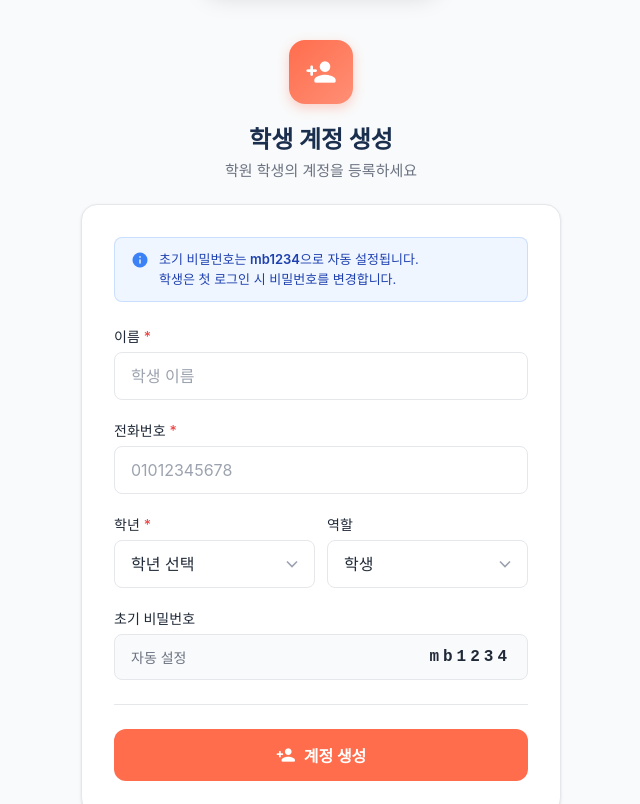
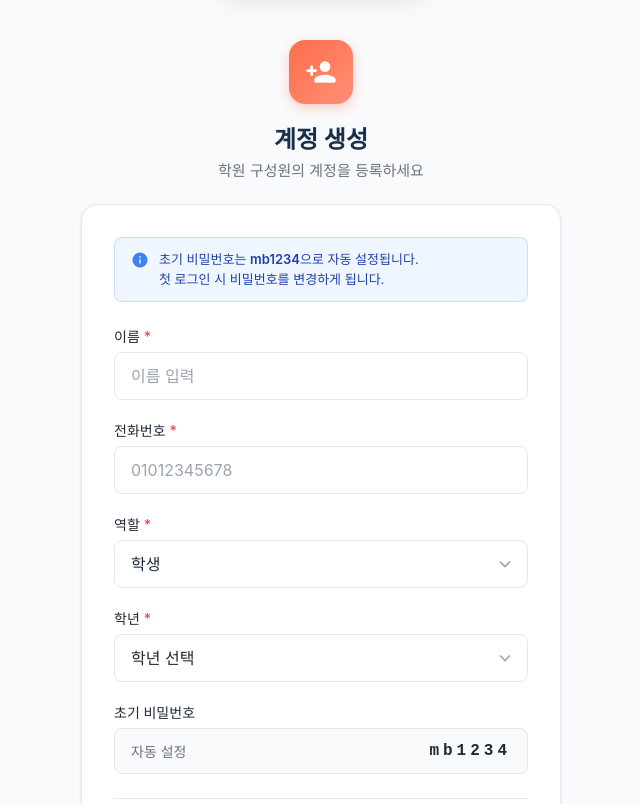
Before and after one commit to lucid1123-0329/mama-asst-prototype, a plain HTML site: page mockups/admin_create_account_mockup.html in a window 1280 px wide. Shown: the top 804 px of the page, without its empty margins (319-959 px from the left). Drawn offline with Linux system fonts and the light colour scheme; a web font is replaced by a local one.

Commit message:
refactor: 통합 계정 생성 페이지로 전면 개편
- 제목: '학생 계정 생성' → '계정 생성' (전 역할 통합)
- 플레이스홀더: '학생 이름' → '이름 입력'
- 서브타이틀: '학원 학생의 계정' → '학원 구성원의 계정'
- 구조 변경: form-row(가로) → 역할(전체폭) + 학년(조건부)
- 학년 필드: 역할=학생일 때만 표시 (Collapse when hidden)
- 역할 변경 시 학년 슬라이드 애니메이션
- WF-4 추가: 역할 변경 시 학년 초기화 로직
- 테스트 체크리스트 12항목으로 확장 (역할 전환 테스트 추가)

```diff
--- a/mockups/admin_create_account_mockup.html
+++ b/mockups/admin_create_account_mockup.html
@@ -3,7 +3,7 @@
 <head>
   <meta charset="UTF-8">
   <meta name="viewport" content="width=device-width, initial-scale=1.0">
-  <title>학생 계정 생성 | MAMA-ASST MVP</title>
+  <title>계정 생성 | MAMA-ASST MVP</title>
 
   <!-- Fonts -->
   <link href="https://cdn.jsdelivr.net/gh/orioncactus/pretendard/dist/web/static/pretendard.css" rel="stylesheet">
@@ -179,11 +179,19 @@
     .form-error .material-icons-round { font-size: 14px; }
 
     /* ===== Row (학년 + 역할) ===== */
-    .form-row {
-      display: flex;
-      gap: 12px;
+    .form-group.slide-hidden {
+      max-height: 0;
+      overflow: hidden;
+      margin-bottom: 0;
+      opacity: 0;
+      transition: max-height 0.3s ease, opacity 0.2s ease, margin-bottom 0.3s ease;
     }
-    .form-row .form-group { flex: 1; }
+    .form-group.slide-visible {
+      max-height: 120px;
+      opacity: 1;
+      margin-bottom: 20px;
+      transition: max-height 0.3s ease, opacity 0.3s ease, margin-bottom 0.3s ease;
+    }
 
     /* ===== Divider ===== */
     .divider {
@@ -377,7 +385,6 @@
       body { padding: 24px 16px; }
       .card { padding: 24px; }
       .logo-title { font-size: 22px; }
-      .form-row { flex-direction: column; gap: 0; }
     }
 
     /* ===== Bubble Element Mapping ===== */
@@ -394,8 +401,9 @@
       .info-box                  → Group_InfoBox (Row, Info BG)
       #nameInput                 → Input_Name (Text)
       #phoneInput                → Input_Phone (Text, tel)
+      #roleSelect                → Dropdown_Role (STUDENT / ACADEMY_ADMIN / INSTRUCTOR)
+      #gradeGroup                → Group_InputGrade (Column, 학생일 때만 Visible)
       #gradeSelect               → Dropdown_Grade (Option Set 또는 Static)
-      #roleSelect                → Dropdown_Role (STUDENT / ACADEMY_ADMIN / INSTRUCTOR)
       .password-preview          → Group_PasswordPreview (Row, BG)
       .btn-primary               → Button_Create (Primary, 52px)
       .created-section           → Group_CreatedList
@@ -409,7 +417,7 @@
   <!-- Toast -->
   <div class="toast" id="toast">
     <span class="material-icons-round">check_circle</span>
-    <span id="toastText">학생 계정이 생성되었습니다</span>
+    <span id="toastText">계정이 생성되었습니다</span>
   </div>
 
   <div class="page-wrapper">
@@ -419,8 +427,8 @@
       <div class="logo-icon">
         <span class="material-icons-round">person_add</span>
       </div>
-      <h1 class="logo-title">학생 계정 생성</h1>
-      <p class="logo-subtitle">학원 학생의 계정을 등록하세요</p>
+      <h1 class="logo-title">계정 생성</h1>
+      <p class="logo-subtitle">학원 구성원의 계정을 등록하세요</p>
     </div>
 
     <!-- Card -->
@@ -431,7 +439,7 @@
         <span class="material-icons-round">info</span>
         <p>
           초기 비밀번호는 <strong>mb1234</strong>으로 자동 설정됩니다.<br>
-          학생은 첫 로그인 시 비밀번호를 변경합니다.
+          첫 로그인 시 비밀번호를 변경하게 됩니다.
         </p>
       </div>
 
@@ -446,7 +454,7 @@
             type="text"
             id="nameInput"
             class="form-input"
-            placeholder="학생 이름"
+            placeholder="이름 입력"
             maxlength="20"
           >
           <div class="form-error" id="nameError">
@@ -473,9 +481,20 @@
           </div>
         </div>
 
-        <!-- 학년 + 역할 (한 줄) -->
-        <div class="form-row">
+        <!-- 역할 선택 (전체 폭) -->
         <div class="form-group">
+          <label class="form-label" for="roleSelect">
+            역할 <span class="required">*</span>
+          </label>
+          <select id="roleSelect" class="form-select">
+            <option value="STUDENT" selected>학생</option>
+            <option value="ACADEMY_ADMIN">관리자</option>
+            <option value="INSTRUCTOR">강사</option>
+          </select>
+        </div>
+
+        <!-- 학년 선택 (학생일 때만 표시) -->
+        <div class="form-group" id="gradeGroup">
           <label class="form-label" for="gradeSelect">
             학년 <span class="required">*</span>
           </label>
@@ -503,16 +522,6 @@
           <div class="form-error" id="gradeError">
             <span class="material-icons-round">error_outline</span>
             학년을 선택해주세요
-            </div>
-          </div>
-
-          <div class="form-group">
-            <label class="form-label" for="roleSelect">역할</label>
-            <select id="roleSelect" class="form-select">
-              <option value="STUDENT" selected>학생</option>
-              <option value="ACADEMY_ADMIN">관리자</option>
-              <option value="INSTRUCTOR">강사</option>
-            </select>
           </div>
         </div>
 
@@ -568,8 +577,26 @@
     const createdSection = document.getElementById('createdSection');
     const createdList = document.getElementById('createdList');
     const createdCount = document.getElementById('createdCount');
+    const gradeGroup = document.getElementById('gradeGroup');
 
     let accounts = [];
+
+    // ===== 역할 변경 시 학년 표시/숨김 ★ =====
+    function toggleGradeGroup() {
+      if (roleSelect.value === 'STUDENT') {
+        gradeGroup.classList.remove('slide-hidden');
+        gradeGroup.classList.add('slide-visible');
+      } else {
+        gradeGroup.classList.remove('slide-visible');
+        gradeGroup.classList.add('slide-hidden');
+        gradeSelect.selectedIndex = 0; // 학년 초기화
+        gradeError.classList.remove('show');
+        gradeSelect.classList.remove('error');
+      }
+    }
+    roleSelect.addEventListener('change', toggleGradeGroup);
+    // 초기 상태: 학생이 기본값이므로 학년 표시
+    gradeGroup.classList.add('slide-visible');
 
     // ===== 포커스 시 에러 초기화 =====
     nameInput.addEventListener('focus', () => {
@@ -704,8 +731,9 @@
       await new Promise(r => setTimeout(r, 600));
 
       // 성공
+      const roleLabelMap = { STUDENT: '학생', ACADEMY_ADMIN: '관리자', INSTRUCTOR: '강사' };
       addToList({ name, phone, grade, role });
-      showToast(`${name} ${roleLabel} 계정이 생성되었습니다`);
+      showToast(`${name} ${roleLabelMap[role]} 계정이 생성되었습니다`);
 
       // 로딩 해제 + 폼 초기화
       createBtn.classList.remove('loading');
@@ -714,6 +742,7 @@
       phoneInput.value = '';
       gradeSelect.selectedIndex = 0;
       roleSelect.selectedIndex = 0;
+      toggleGradeGroup(); // 학년 표시 상태 초기화
       nameInput.focus();
     });
   </script>
```
Also changed, not shown: 1 other file. Lines whose indentation alone changed are shown as unchanged.
